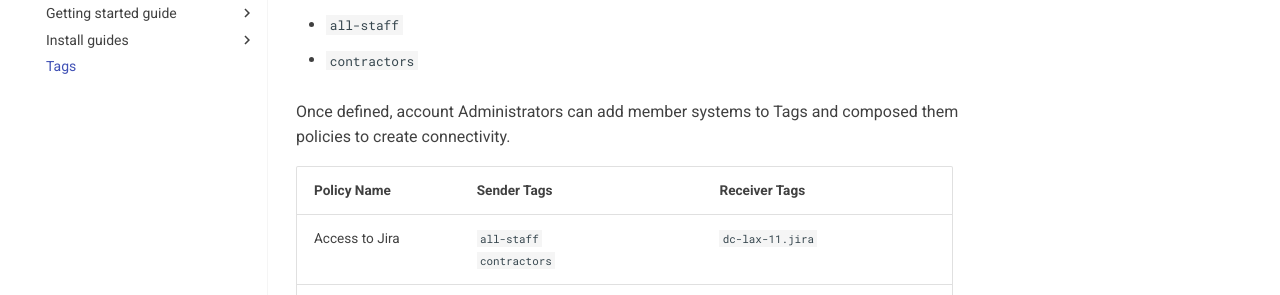
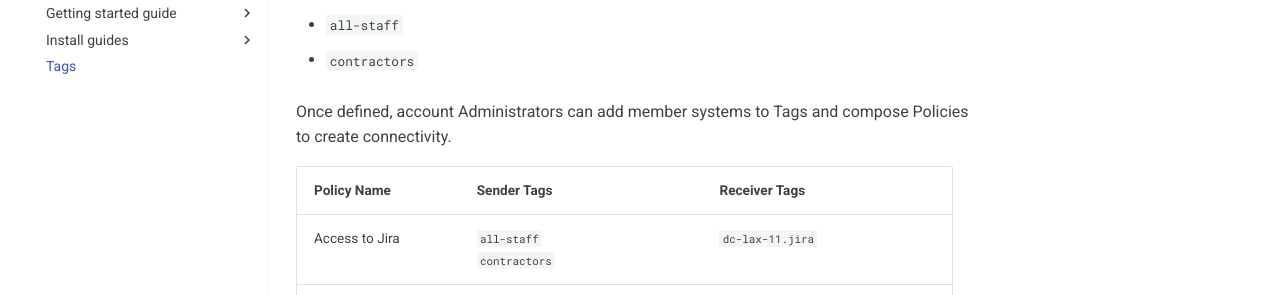
Before and after one commit to enclave-networks/docs, an MkDocs documentation site: the page built from docs/management/tags.md, in a window 1280 px wide and 900 px high, scrolled down 1579 px. Shown: the part 158-453 px from the top of the window. Built offline with MkDocs 1.6.1 and Material for MkDocs 9.7.7, drawn with Linux system fonts in a browser that asks for light colours.

Commit message:
Update docs/management/tags.md
Co-authored-by: Alistair Evans <alistair.evans@enclave.io>

```diff
--- a/docs/management/tags.md
+++ b/docs/management/tags.md
@@ -36,7 +36,7 @@ You may also decide to combine multiple designations into a single Tag. We sugge
 * `all-staff`
 * `contractors`
 
-Once defined, account Administrators can add member systems to Tags and composed them policies to create connectivity.
+Once defined, account Administrators can add member systems to Tags and compose Policies to create connectivity.
 
 | Policy Name          | Sender Tags                                          | Receiver Tags                                                          |
 | -------------------- | ---------------------------------------------------- | ---------------------------------------------------------------------- |
```
